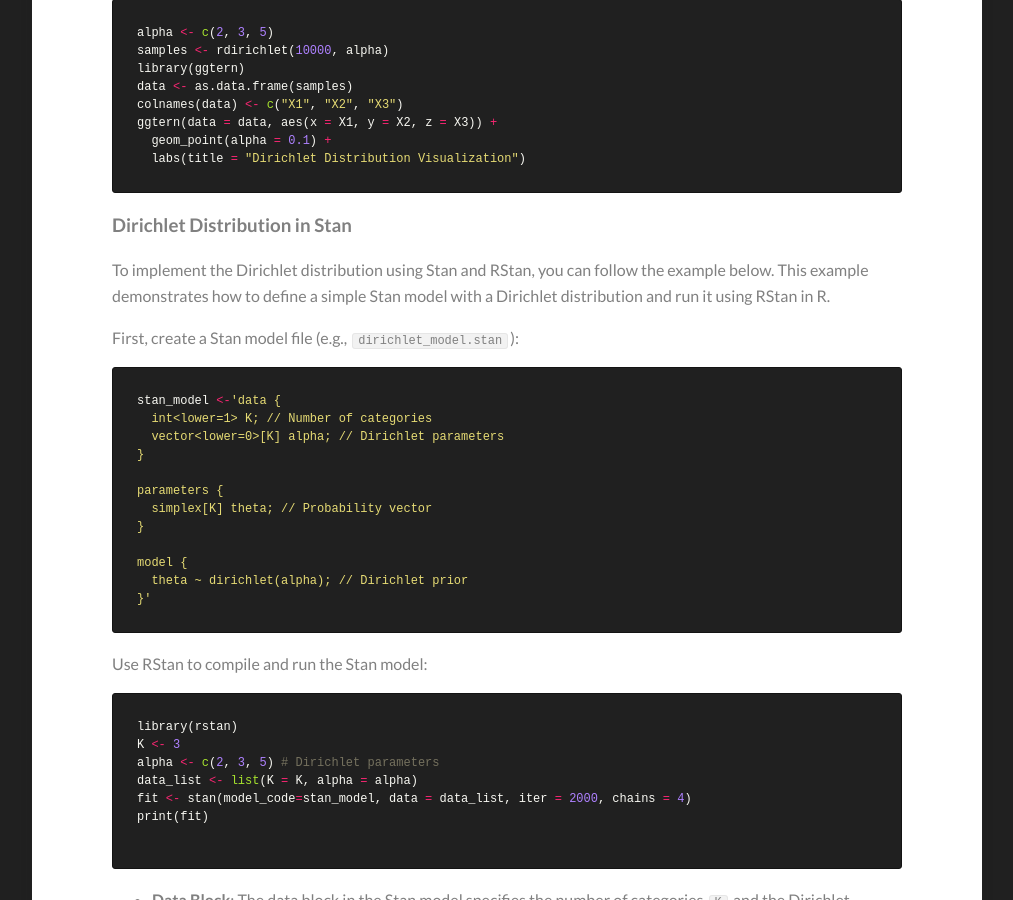
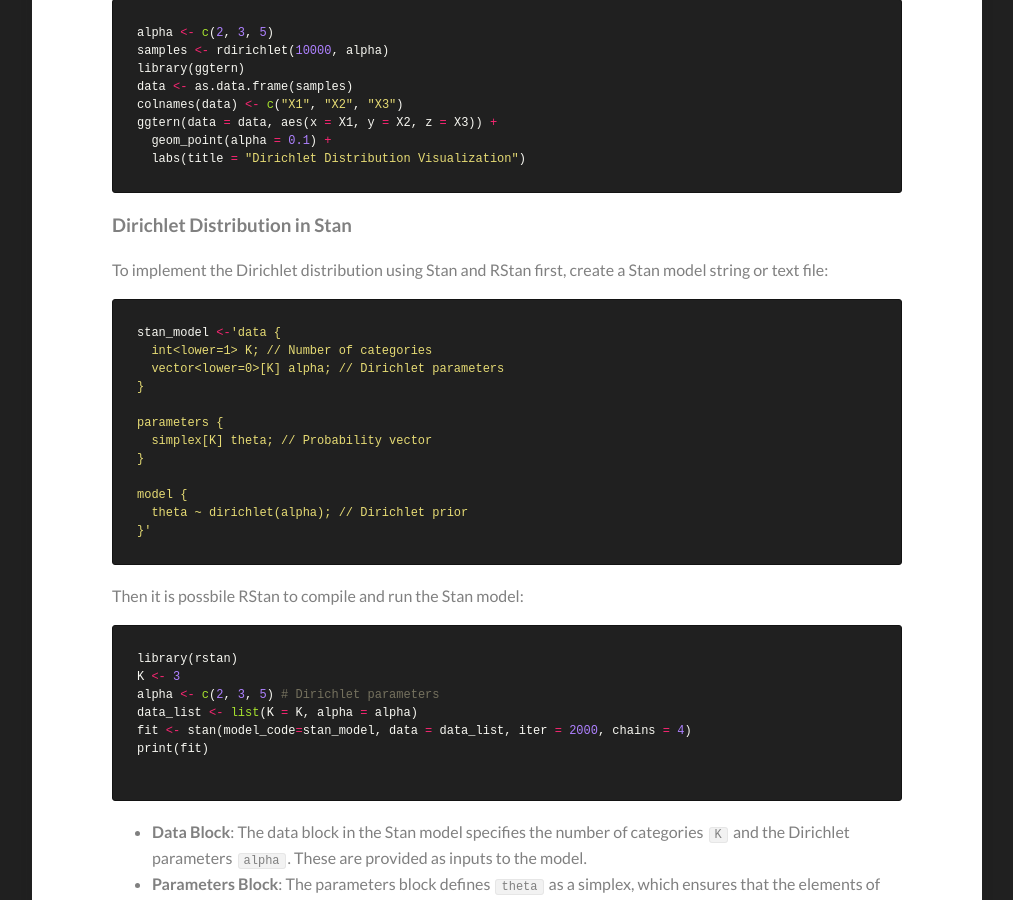
Before and after one commit to Kamran-Afzali/Kamran-Afzali.github.io, a Jekyll site: the page built from _posts/2024-11-25-Dirichlet_Distribution.md, in a window 1280 px wide and 900 px high, scrolled down 2837 px. Shown: the whole window, without its empty margins (133-1146 px from the left). Built offline with Jekyll 4.4.1, drawn with Linux system fonts in a browser that asks for light colours; formulas are drawn with MathJax 3.

Commit message:
Update 2024-11-25-Dirichlet_Distribution.md

````diff
--- a/_posts/2024-11-25-Dirichlet_Distribution.md
+++ b/_posts/2024-11-25-Dirichlet_Distribution.md
@@ -98,9 +98,7 @@ ggtern(data = data, aes(x = X1, y = X2, z = X3)) +
 
 ### Dirichlet Distribution in Stan
 
-To implement the Dirichlet distribution using Stan and RStan, you can follow the example below. This example demonstrates how to define a simple Stan model with a Dirichlet distribution and run it using RStan in R.
-
-First, create a Stan model file (e.g., `dirichlet_model.stan`):
+To implement the Dirichlet distribution using Stan and RStan first, create a Stan model string or text file:
 
 ```r
 stan_model <-'data {
@@ -117,7 +115,7 @@ model {
 }'
 ```
 
-Use RStan to compile and run the Stan model:
+Then it is possbile RStan to compile and run the Stan model:
 
 ```r
 library(rstan)
@@ -132,7 +130,6 @@ print(fit)
 - **Data Block**: The data block in the Stan model specifies the number of categories `K` and the Dirichlet parameters `alpha`. These are provided as inputs to the model.
 - **Parameters Block**: The parameters block defines `theta` as a simplex, which ensures that the elements of `theta` are non-negative and sum to one, making it suitable for modeling probabilities.
 - **Model Block**: The model block specifies that `theta` follows a Dirichlet distribution with parameters `alpha`.
-
 - **RStan**: The R code uses the `rstan` package to compile the Stan model and perform sampling. The `sampling` function runs the Markov Chain Monte Carlo (MCMC) to generate samples from the posterior distribution of `theta`.
 - **Output**: The `print` function outputs the summary of the posterior samples, including estimates for the components of `theta`.
 
````
